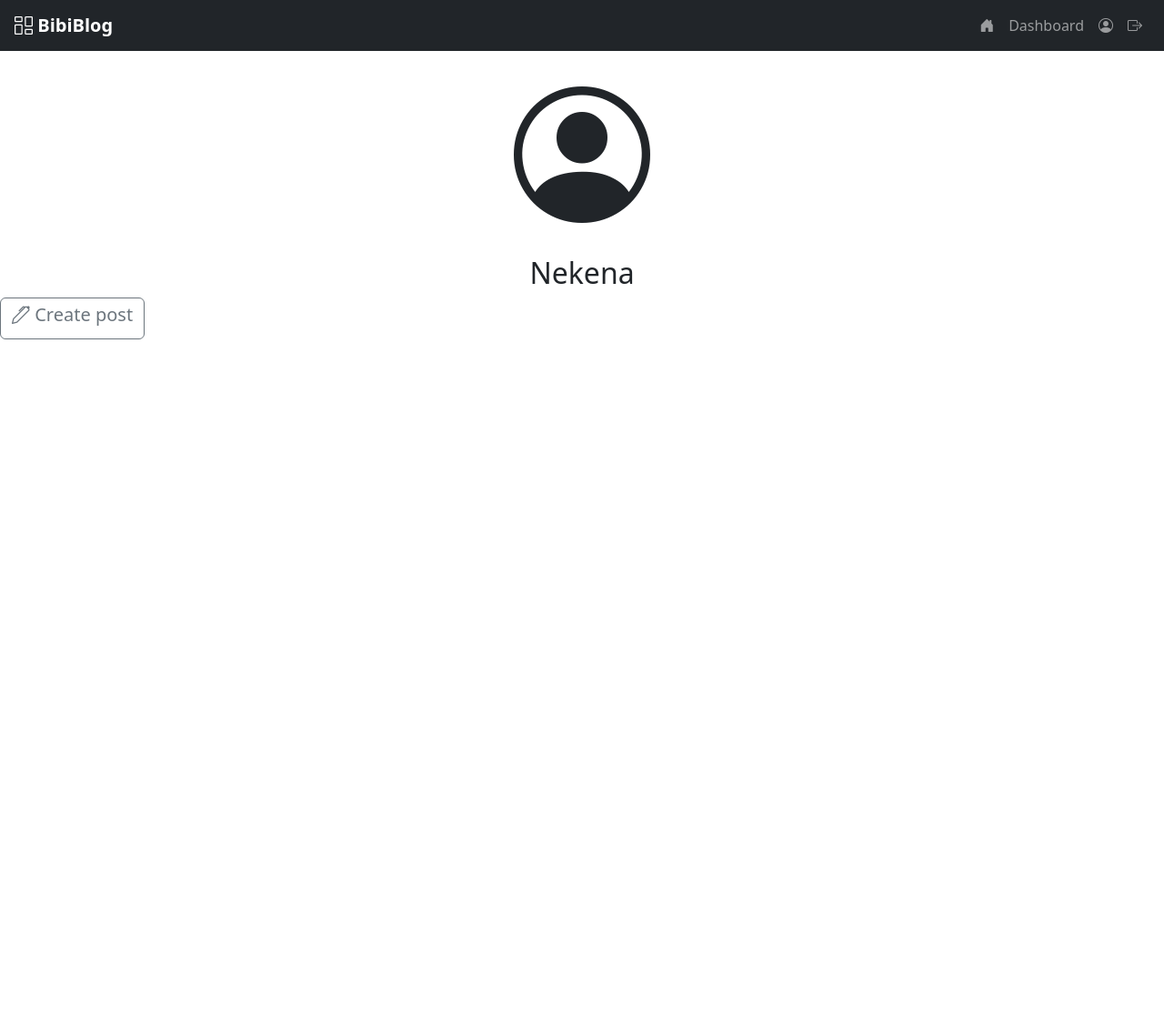
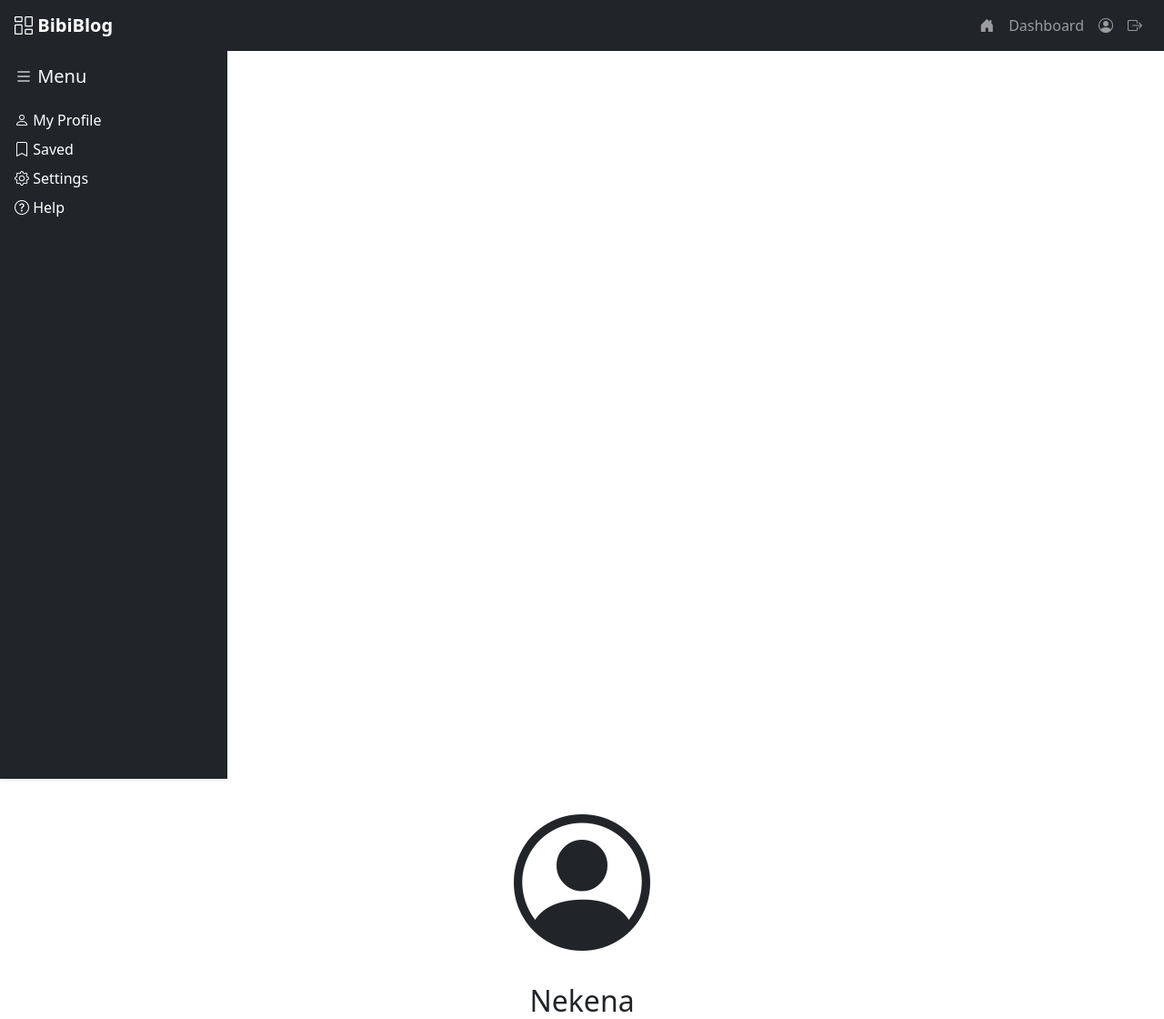
Before and after one commit to Exylus/blog.erwanthomy.fr, a PHP site: page /profile.php in a window 1280 px wide. Shown: the top 1120 px of the page at 91% size. Before the commit the page ends 373 px from the top, so only its background shows below. Run offline with PHP 8.4, Linux system fonts and the light colour scheme.

Commit message:
Sidebar style

```diff
--- a/css/style.css
+++ b/css/style.css
@@ -3,3 +3,8 @@
     background-color: #363636;
     border-radius: 5px;
   }
+.nav-link:hover {
+    background-color: rgba(255, 255, 255, 0.1);
+    border-radius: 0.375rem; /* équivalent à rounded-md */
+    transition: background-color 0.2s;
+  }
--- a/post.php
+++ b/post.php
@@ -25,8 +25,4 @@ include "includes/header.php";
     </div>
 </div>
 
-
-
-
-
 <?php include "includes/footer.php"; ?>
--- a/profile.php
+++ b/profile.php
@@ -1,6 +1,7 @@
 <?php
 $page_title = "Profile";
 include "includes/header.php";
+include "sidebar.php";
 ?>
 <div class="d-flex flex-column align-items-center">
     <i class="bi bi-person-circle" style="font-size: 150px;"></i>
--- a/sidebar.php
+++ b/sidebar.php
@@ -1,9 +1,10 @@
 <div class="sidenav">
-    <div class="d-flex flex-column bg-light p-3 shadow rounded h-100" style="width: 250px; min-height: 100vh;">
-        <h5 class="mb-4">Menu</h5>
-        <a href="#" class="nav-link text-dark mb-2">My Profile</a>
-        <a href="#" class="nav-link text-dark mb-2">Saved</a>
-        <a href="#" class="nav-link text-dark mb-2">Settings</a>
-        <a href="#" class="nav-link text-dark">Help</a>
+    <!-- SIDEBAR -->
+    <div class="d-flex flex-column bg-dark text-white p-3 shadow-sm h-100" style="width: 250px; min-height: 100vh;">
+        <h5 class="text-light mb-4"><i class="bi bi-list"></i> Menu</h5>
+        <a href="#" class="nav-link text-white mb-2"><i class="bi bi-person"></i> My Profile</a>
+        <a href="#" class="nav-link text-white mb-2"><i class="bi bi-bookmark"></i> Saved</a>
+        <a href="#" class="nav-link text-white mb-2"><i class="bi bi-gear"></i> Settings</a>
+        <a href="#" class="nav-link text-white"><i class="bi bi-question-circle"></i> Help</a>
     </div>
 </div>
```
